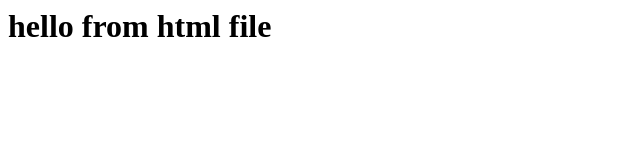
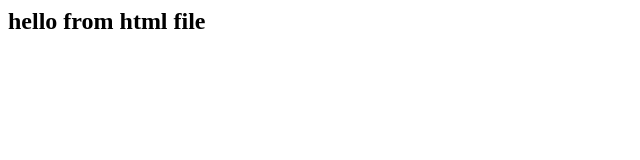
Before and after one commit to lannnn7/devops22, a plain HTML site: page index.html in a window 1280 px wide. Shown: the whole page, without its empty margins (0-640 px from the left). Drawn offline with Linux system fonts and the light colour scheme.

Commit message:
change the heading

```diff
--- a/index.html
+++ b/index.html
@@ -1 +1 @@
-<h1> hello from html file</h1>
+<h2> hello from html file</h2>
```
